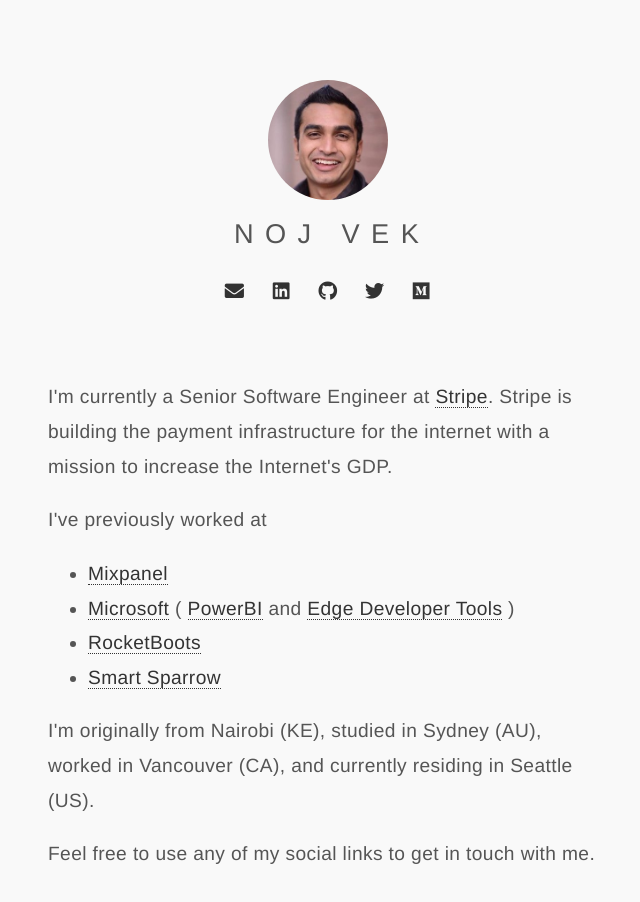
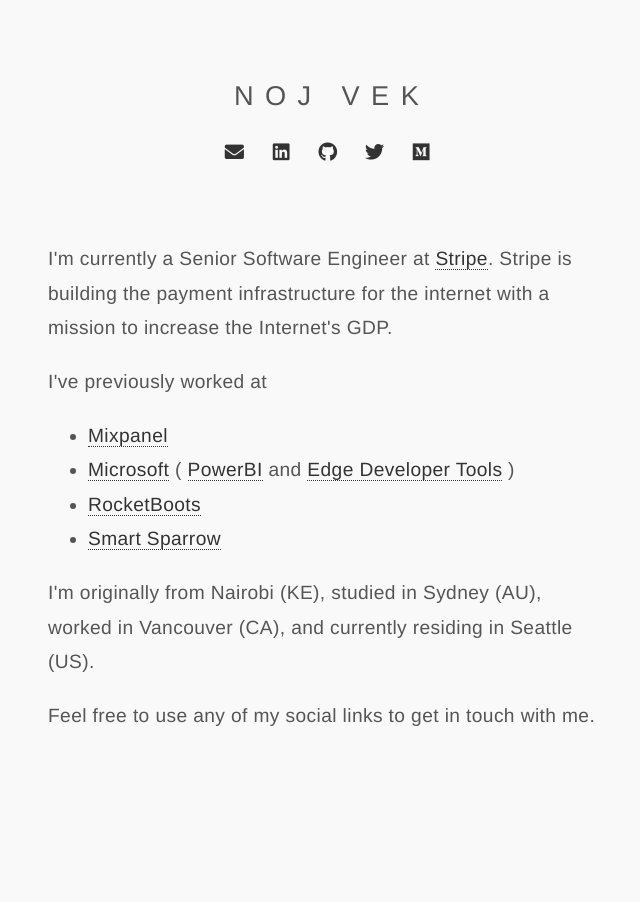
Before and after one commit to nojvek/nojvek.com, a website: page src/index.pug in a window 1280 px wide. Shown: the whole page, without its empty margins (312-952 px from the left). After the commit the page ends 814 px from the top, so only its background shows below. Drawn offline with nearby package versions, Linux system fonts and the light colour scheme; files that its build step writes are made by us from their sources; files whose address does not match are found by name.

Commit message:
comment out profile pic

```diff
--- a/src/index.pug
+++ b/src/index.pug
@@ -19,7 +19,7 @@
       mixpanel.track('Page Viewed', {url: window.location.pathname});
   body
     header.profile
-      .photo
+      // .photo
 
       h1.name Noj Vek
 
```
